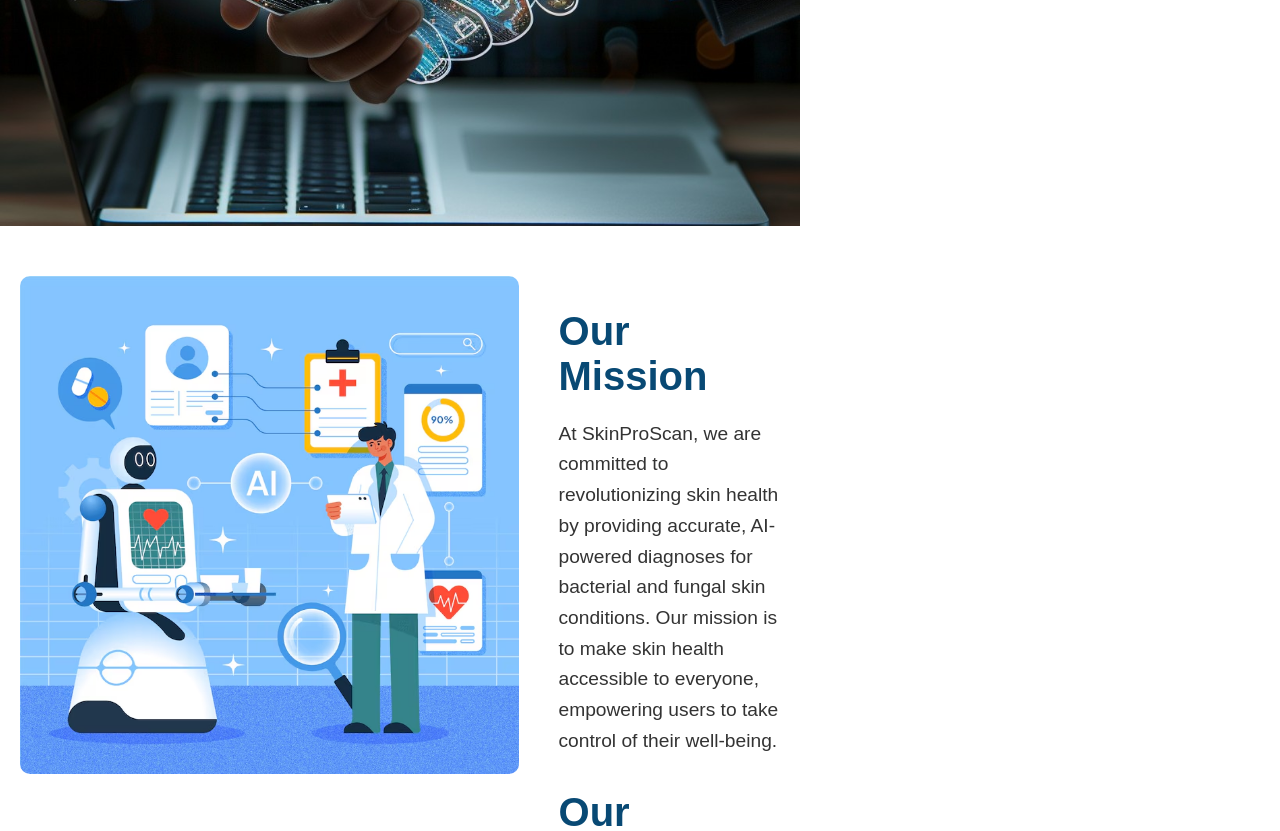
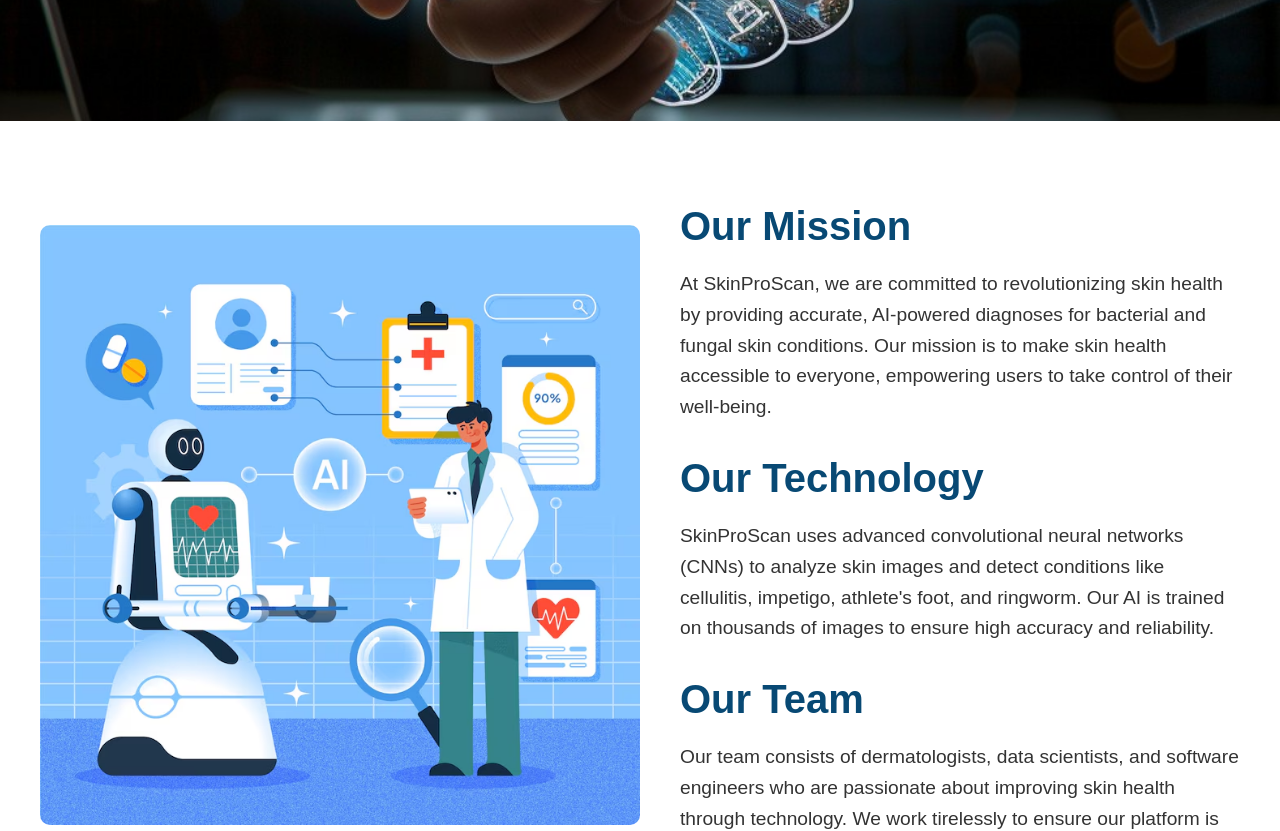
Before and after one commit to Dewasinghe-Dayoda/Final-Year-Project, a React (Create React App) app in the folder frontend/: page /About in a window 1280 px wide. Shown: the part 380-1211 px from the top of the page. Built offline with nearby package versions, Linux system fonts and the light colour scheme.

Commit message:
Fixed the About page issue

```diff
--- a/frontend/src/styles/About.css
+++ b/frontend/src/styles/About.css
@@ -3,16 +3,17 @@
   margin: 0;
   padding: 0;
   color: #333;
+  width: 100%;
+  max-width: 100%;
 }
 
 .about-hero {
   background-image: url('../assets/about.jpg'); /* Example image path */
-    background-size:cover;
+  background-size: cover;
   background-position: center;
   padding: 100px 20px;
   text-align: center;
   color: white;
-    aspect-ratio: 16/7;
 }
 
 .about-hero h1 {
@@ -26,21 +27,27 @@
 
 .about-content {
   display: flex;
-    justify-content: space-between;
-    padding: 50px 20px;
+  justify-content: center; /* Centers content instead of spacing it apart */
+  align-items: center; /* Aligns content vertically */
+  flex-wrap: wrap; /* Ensures responsiveness */
+  text-align: center; /* Centers text for smaller screens */
+  width: 100%; /* Ensures full width */
   max-width: 1200px;
   margin: 0 auto;
+  padding: 50px 20px;
 }
 
 .about-image img {
   width: 100%;
-    max-width: 500px;
+  max-width: 600px; /* Increase max width */
   border-radius: 10px;
 }
 
 .about-text {
   flex: 1;
   margin-left: 40px;
+  max-width: 600px; /* Ensures text does not shrink too much */
+  text-align: left; /* Align text to left */
 }
 
 .about-text h2 {
--- a/frontend/src/styles/QuickCheck.css
+++ b/frontend/src/styles/QuickCheck.css
@@ -8,7 +8,7 @@
   }
 
   .quick-check-container h1 {
-    font-size: 3rem;
+    font-size:3em;
     color: #084974;
     margin-bottom: 40px;
     text-align: center;
@@ -29,7 +29,7 @@
   }
 
   .upload-section p {
-    font-size: 1.2rem;
+    font-size: 2em;
     color: #084974;
   }
 
@@ -49,7 +49,7 @@
   }
 
   .symptoms-section label {
-    font-size: 1.2rem;
+    font-size: 1.5rem;
     color: #084974;
     display: block;
     margin-bottom: 10px;
@@ -60,7 +60,7 @@
     padding: 10px;
     border: 1px solid #ddd;
     border-radius: 5px;
-    font-size: 1rem;
+    font-size: 1.3rem;
   }
 
   button {
@@ -68,5 +68,5 @@
     color: white;
     border: none;
     padding: 15px 30px;
-    font-size: 1;
+    font-size: 1.5em;
   }
```
Also changed, not shown: frontend/src/assets/aboutn.jpg (added), frontend/src/pages/About.js (line endings or trailing spaces). Lines whose indentation alone changed are shown as unchanged.
